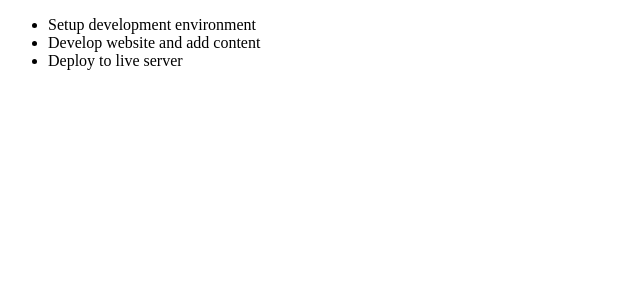
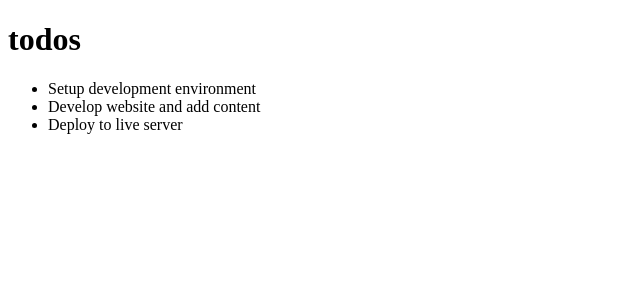
Before and after one commit to jaflih/TodoApp_React, a React (Create React App) app: page / in a window 1280 px wide. Shown: the top 300 px of the page, without its empty margins (0-640 px from the left). Built offline with nearby package versions, Linux system fonts and the light colour scheme.

Commit message:
Add header

```diff
--- /dev/null
+++ b/src/components/Header.js
@@ -0,0 +1,9 @@
+import React from 'react';
+
+const Header = () => (
+  <header>
+    <h1>todos</h1>
+  </header>
+);
+
+export default Header;
--- a/src/components/TodoContainer.js
+++ b/src/components/TodoContainer.js
@@ -1,5 +1,6 @@
 import React from 'react';
 import TodosList from './TodosList';
+import Header from './Header';
 
 class TodoContainer extends React.Component {
   constructor(props) {
@@ -31,6 +32,7 @@ class TodoContainer extends React.Component {
 
     return (
       <div>
+        <Header />
         <TodosList todos={todos} />
       </div>
     );
```
